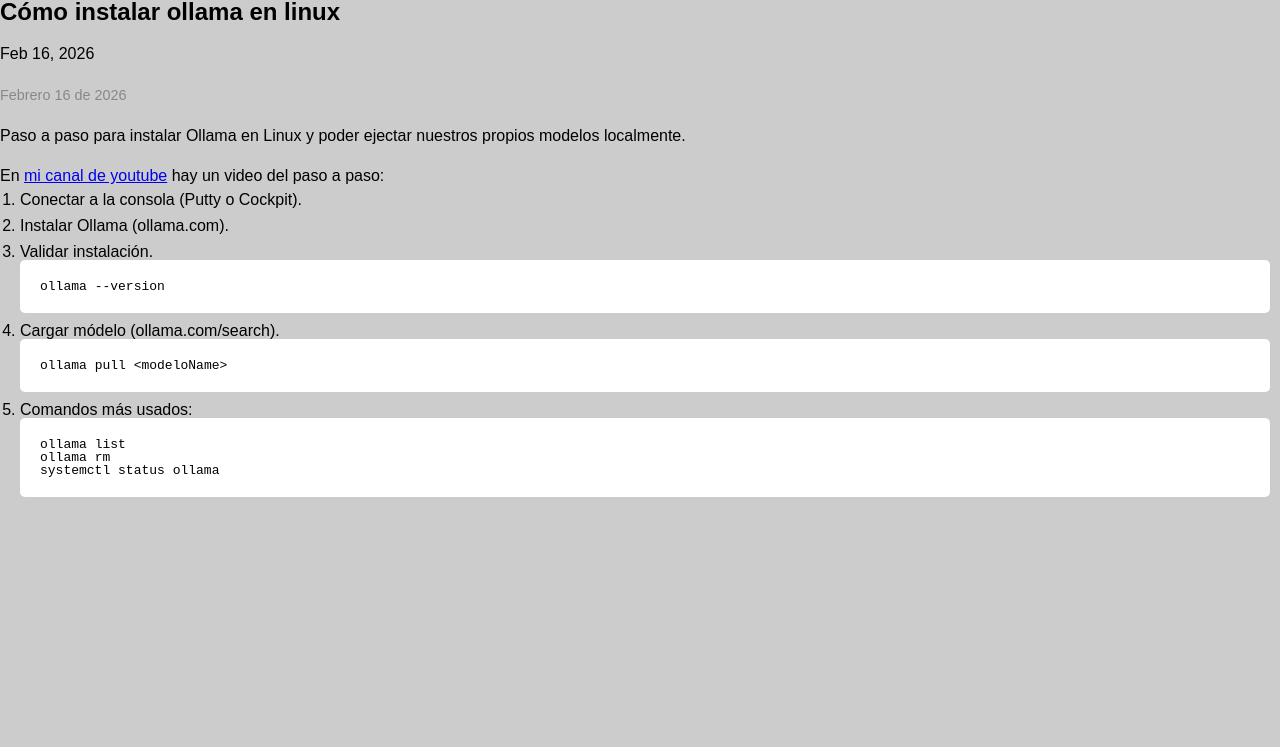
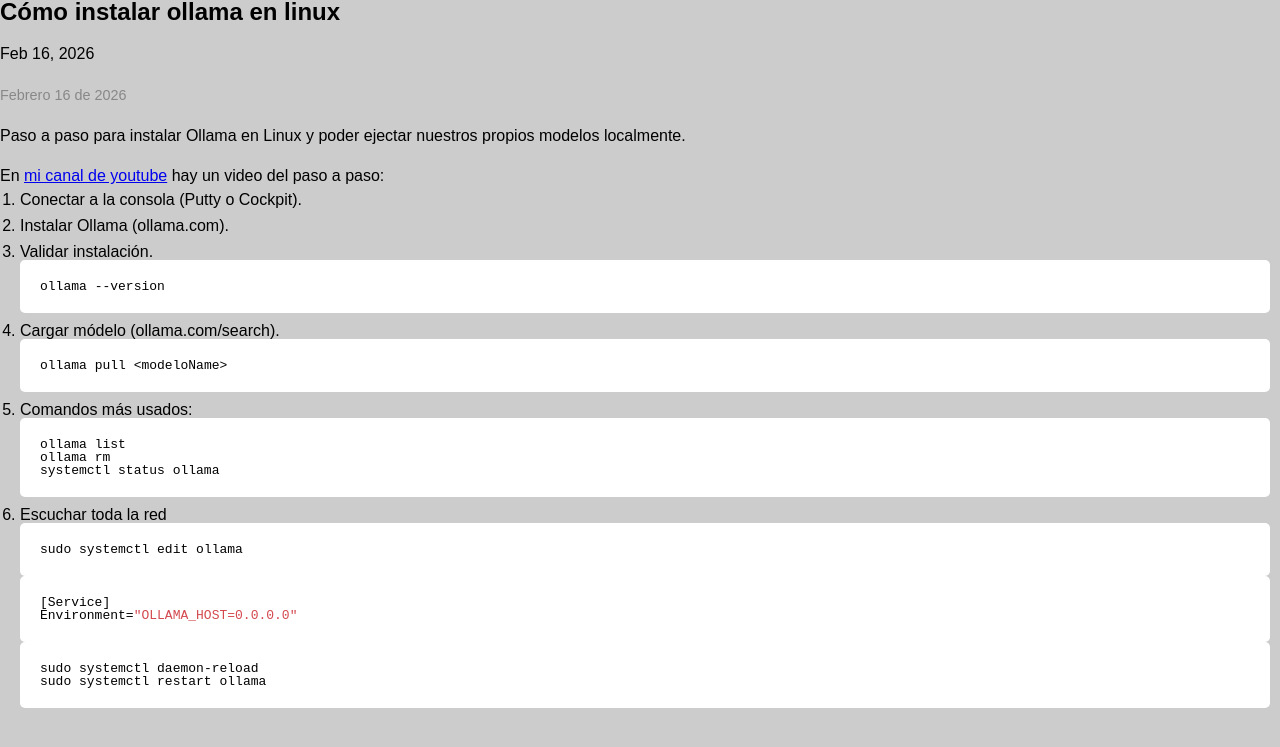
Before and after one commit to codigo8a/codigo8a.github.io, a Jekyll site: the page built from _posts/2026-02-16-ollama-en-linux.md, in a window 1280 px wide. Shown: the top 747 px of the page. Built offline with Jekyll 4.4.1, drawn with Linux system fonts in a browser that asks for light colours; nearby versions of some CDN libraries.

Commit message:
feat: ollama post updated

````diff
--- a/_posts/2026-02-16-ollama-en-linux.md
+++ b/_posts/2026-02-16-ollama-en-linux.md
@@ -29,3 +29,15 @@
 ollama rm
 systemctl status ollama
 ```
+6. Escuchar toda la red
+```csharp
+sudo systemctl edit ollama
+```
+```csharp
+[Service]
+Environment="OLLAMA_HOST=0.0.0.0"
+```
+```csharp
+sudo systemctl daemon-reload
+sudo systemctl restart ollama
+```
````
